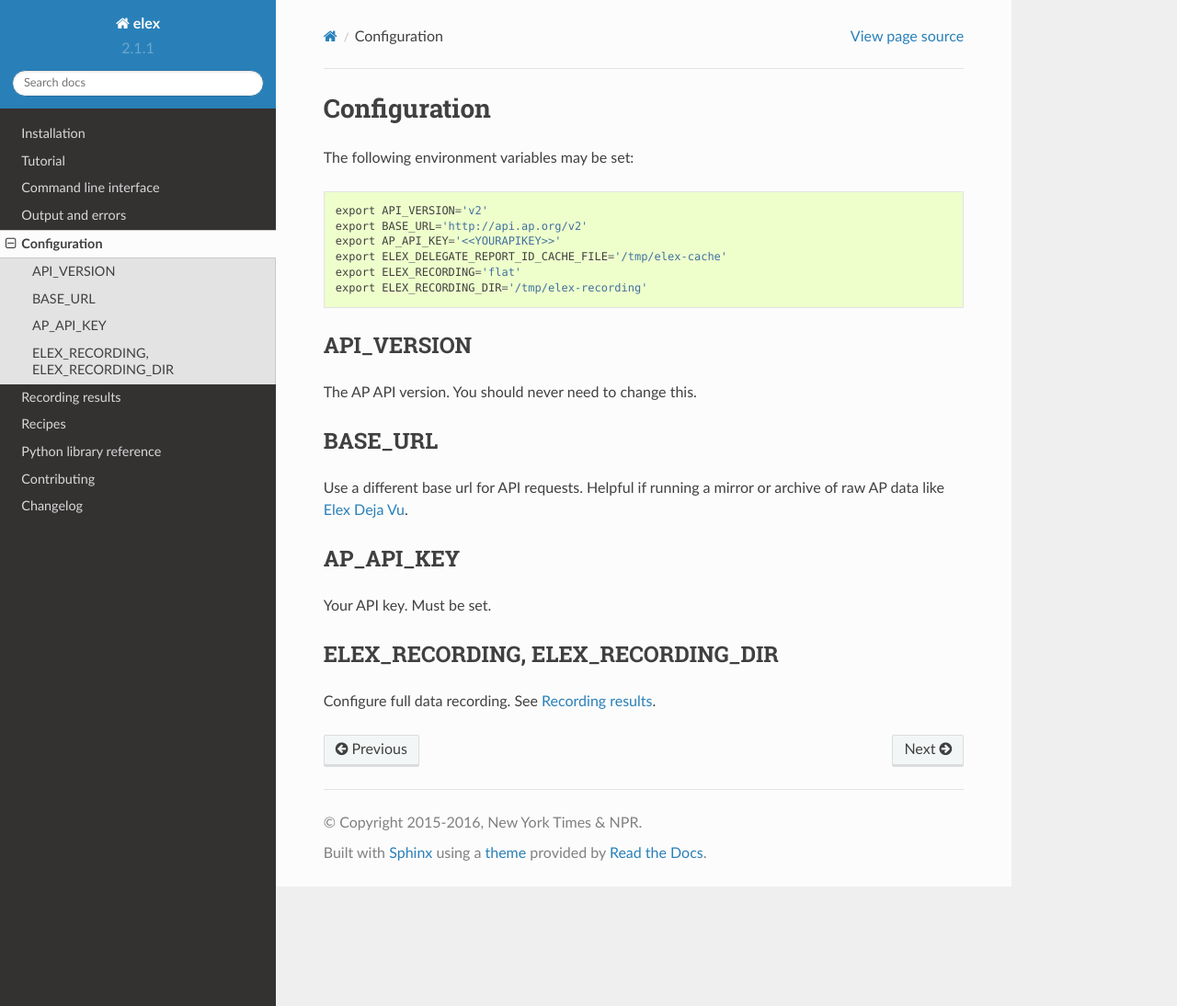
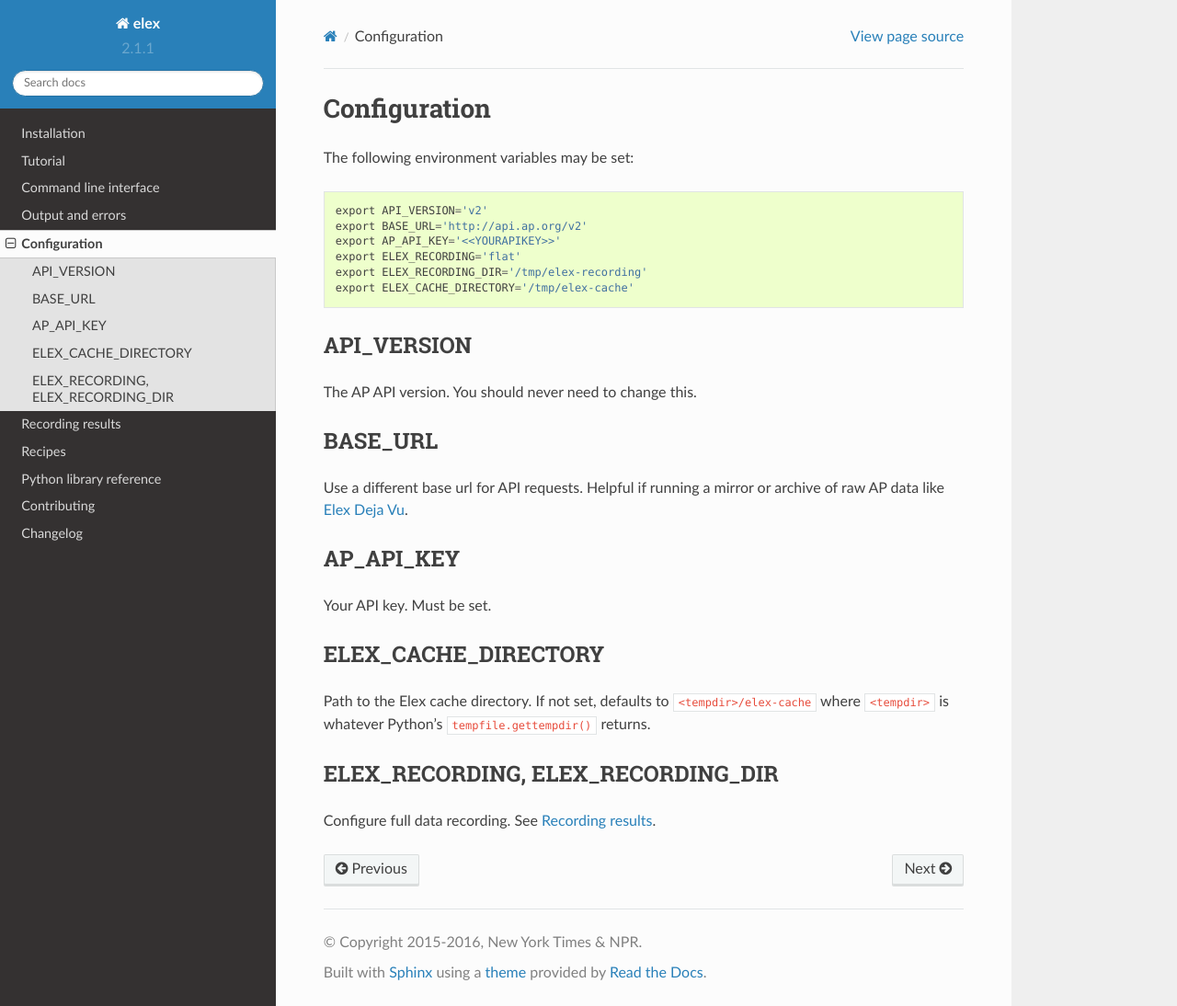
Before and after one commit to newsdev/elex, a Sphinx documentation site: the page built from docs/configuration.rst, in a window 1280 px wide and 1094 px high. Shown: the whole window at 92% size. Built offline with Sphinx 7.4.7 and the Read the Docs theme 2.0.0, drawn with Linux system fonts in a browser that asks for light colours.

Commit message:
update configuration docs to remove incorrect variable and include new ELEX_CACHE_DIRECTORY variable

```diff
--- a/docs/configuration.rst
+++ b/docs/configuration.rst
@@ -9,9 +9,9 @@ The following environment variables may be set:
     export API_VERSION='v2'
     export BASE_URL='http://api.ap.org/v2'
     export AP_API_KEY='<<YOURAPIKEY>>'
-    export ELEX_DELEGATE_REPORT_ID_CACHE_FILE='/tmp/elex-cache'
     export ELEX_RECORDING='flat'
     export ELEX_RECORDING_DIR='/tmp/elex-recording'
+    export ELEX_CACHE_DIRECTORY='/tmp/elex-cache'
 
 API_VERSION
 ===========
@@ -28,6 +28,11 @@ AP_API_KEY
 
 Your API key. Must be set.
 
+ELEX_CACHE_DIRECTORY
+====================
+
+Path to the Elex cache directory. If not set, defaults to ``<tempdir>/elex-cache`` where ``<tempdir>`` is whatever Python's ``tempfile.gettempdir()`` returns.
+
 ELEX_RECORDING, ELEX_RECORDING_DIR
 ==================================
 
```
